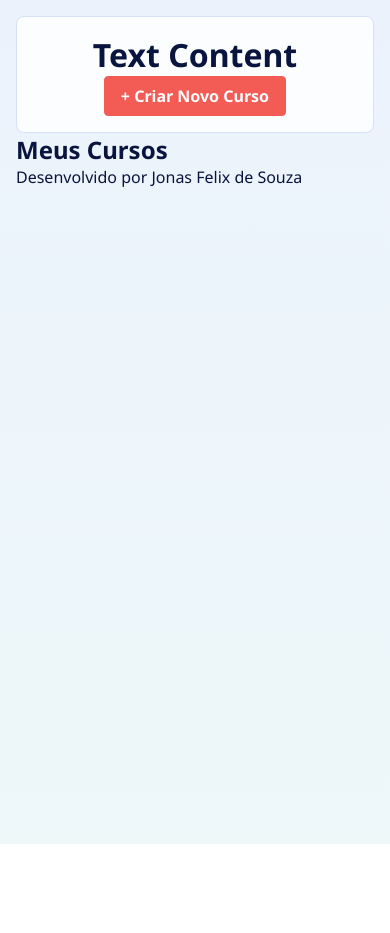
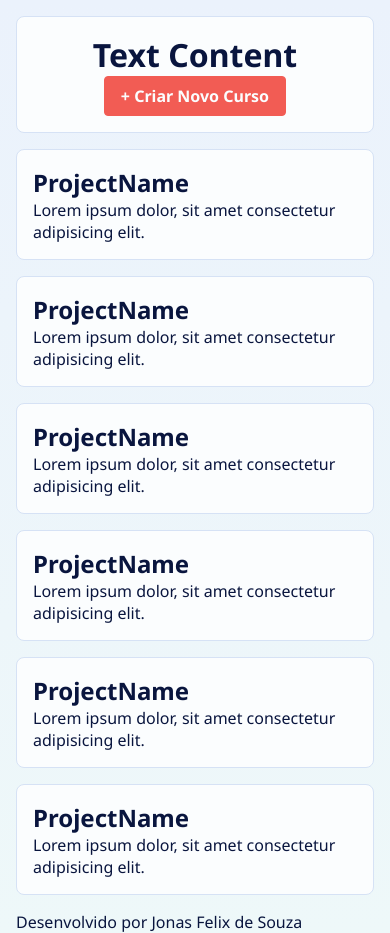
Before and after one commit to Jonas-petty/CourseSphere, a React (Vite) app: page / in a window 390 px wide. Before the commit the page ends 844 px from the top, so only its background shows below. Built offline with nearby package versions, Linux system fonts and the light colour scheme.

Commit message:
feat: add responsivity to the content

```diff
--- /dev/null
+++ b/src/components/molecules/CourseCard.jsx
@@ -0,0 +1,26 @@
+import styled from "styled-components";
+
+const Container = styled.div`
+    flex: 1;
+    background-color: var(--Neutral_0);
+    padding: 1rem;
+    border-radius: 0.5rem;
+    border: 1px solid var(--Neutral_200);
+
+`
+
+function CourseCard({
+    name = "CourseName",
+    description = "Description",
+    end_date,
+}) {
+    return (
+        <Container>
+            <h2>{name}</h2>
+            <p>{description}</p>
+            <p>{end_date}</p>
+        </Container>
+    );
+}
+
+export default CourseCard;
--- /dev/null
+++ b/src/components/organisms/CourseCardList.jsx
@@ -0,0 +1,96 @@
+import styled from "styled-components";
+import CourseCard from "../molecules/CourseCard";
+
+const Container = styled.div`
+    margin: 1rem 0;
+    display: flex;
+    flex-wrap: wrap;
+    gap: 1rem;
+
+
+    @media (max-width: 767.98px){
+    	flex-direction: column;
+    }
+`;
+
+function CourseCardList() {
+    const coursesPlaceholder = [
+        {
+            id: 1,
+            name: "ProjectName",
+            description:
+                "Lorem ipsum dolor, sit amet consectetur adipisicing elit.",
+            start_date: "",
+            end_date: "",
+            creator_id: "",
+            instructors: [],
+        },
+        {
+            id: 2,
+            name: "ProjectName",
+            description:
+                "Lorem ipsum dolor, sit amet consectetur adipisicing elit.",
+            start_date: "",
+            end_date: "",
+            creator_id: "",
+            instructors: [],
+        },
+        {
+            id: 3,
+            name: "ProjectName",
+            description:
+                "Lorem ipsum dolor, sit amet consectetur adipisicing elit.",
+            start_date: "",
+            end_date: "",
+            creator_id: "",
+            instructors: [],
+        },
+        {
+            id: 4,
+            name: "ProjectName",
+            description:
+                "Lorem ipsum dolor, sit amet consectetur adipisicing elit.",
+            start_date: "",
+            end_date: "",
+            creator_id: "",
+            instructors: [],
+        },
+        {
+            id: 5,
+            name: "ProjectName",
+            description:
+                "Lorem ipsum dolor, sit amet consectetur adipisicing elit.",
+            start_date: "",
+            end_date: "",
+            creator_id: "",
+            instructors: [],
+        },
+        {
+            id: 6,
+            name: "ProjectName",
+            description:
+                "Lorem ipsum dolor, sit amet consectetur adipisicing elit.",
+            start_date: "",
+            end_date: "",
+            creator_id: "",
+            instructors: [],
+        },
+    ];
+
+    return (
+        <Container>
+            {coursesPlaceholder.map((course) => {
+                return (
+                    <CourseCard
+                        key={course.id}
+                        name={course.name}
+                        description={course.description}
+                        end_date={course.end_date}
+                    />
+                );
+            })}
+        </Container>
+    );
+}
+
+export default CourseCardList;
--- a/src/components/templates/HomeTemplate.jsx
+++ b/src/components/templates/HomeTemplate.jsx
@@ -1,5 +1,6 @@
 import styled from "styled-components";
 import Header from "../organisms/Header";
+import CourseCardList from "../organisms/CourseCardList";
 
 const Container = styled.div`
     min-height: 100vh;
@@ -7,22 +8,30 @@ const Container = styled.div`
     padding: 1rem;
     padding-bottom: 0;
 
-`
+    display: flex;
+    justify-content: center;
+`;
 
+const ContentContainer = styled.div`
+    min-height: 100%;
+    max-width: 1444px;
+    /* border: 1px solid red; */
+`;
 
 function HomeTemplate({}) {
     return (
         <Container>
+            <ContentContainer>
                 <Header className="header" />
                 <main className="main">
-                <h2>Meus Cursos</h2>
-
+                    <CourseCardList />
                 </main>
                 <footer className="footer">
                     <p>Desenvolvido por Jonas Felix de Souza</p>
                 </footer>
+            </ContentContainer>
         </Container>
-    )
+    );
 }
 
 export default HomeTemplate;
```
Lines whose indentation alone changed are shown as unchanged.
